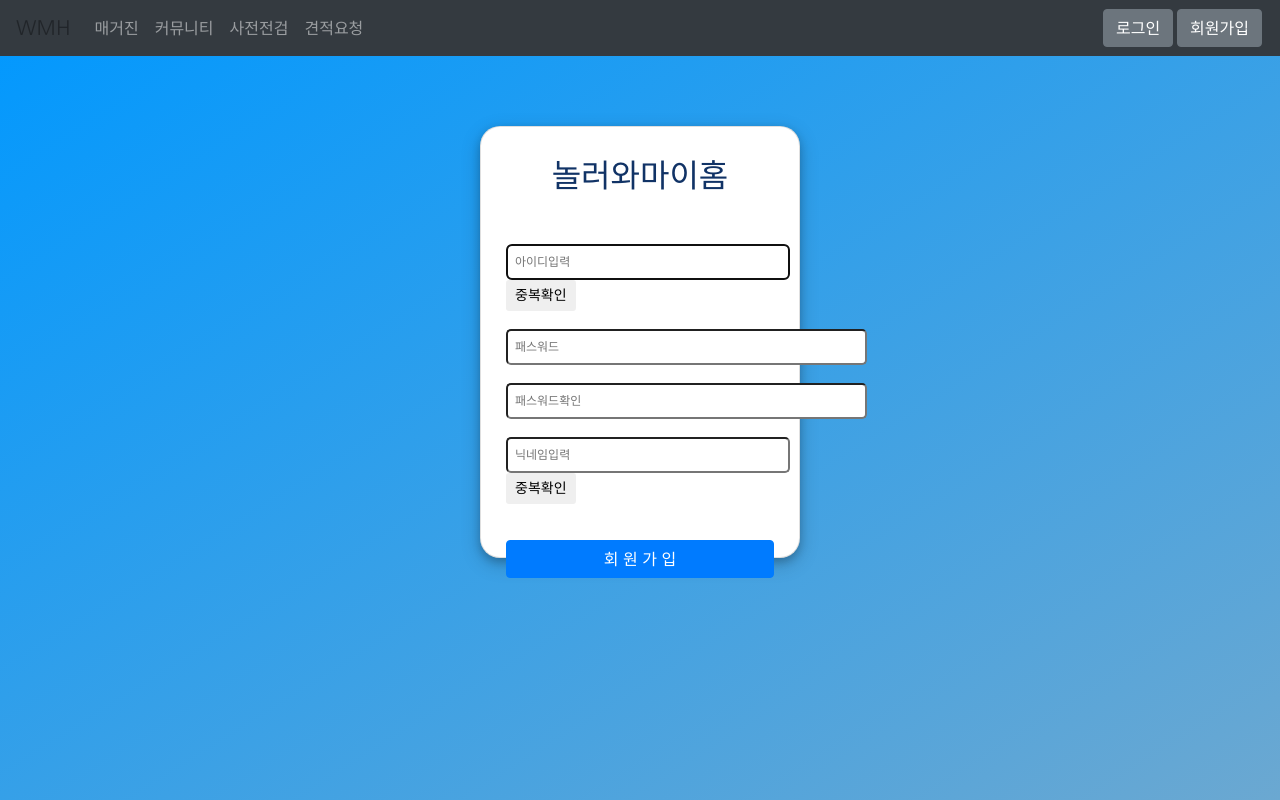
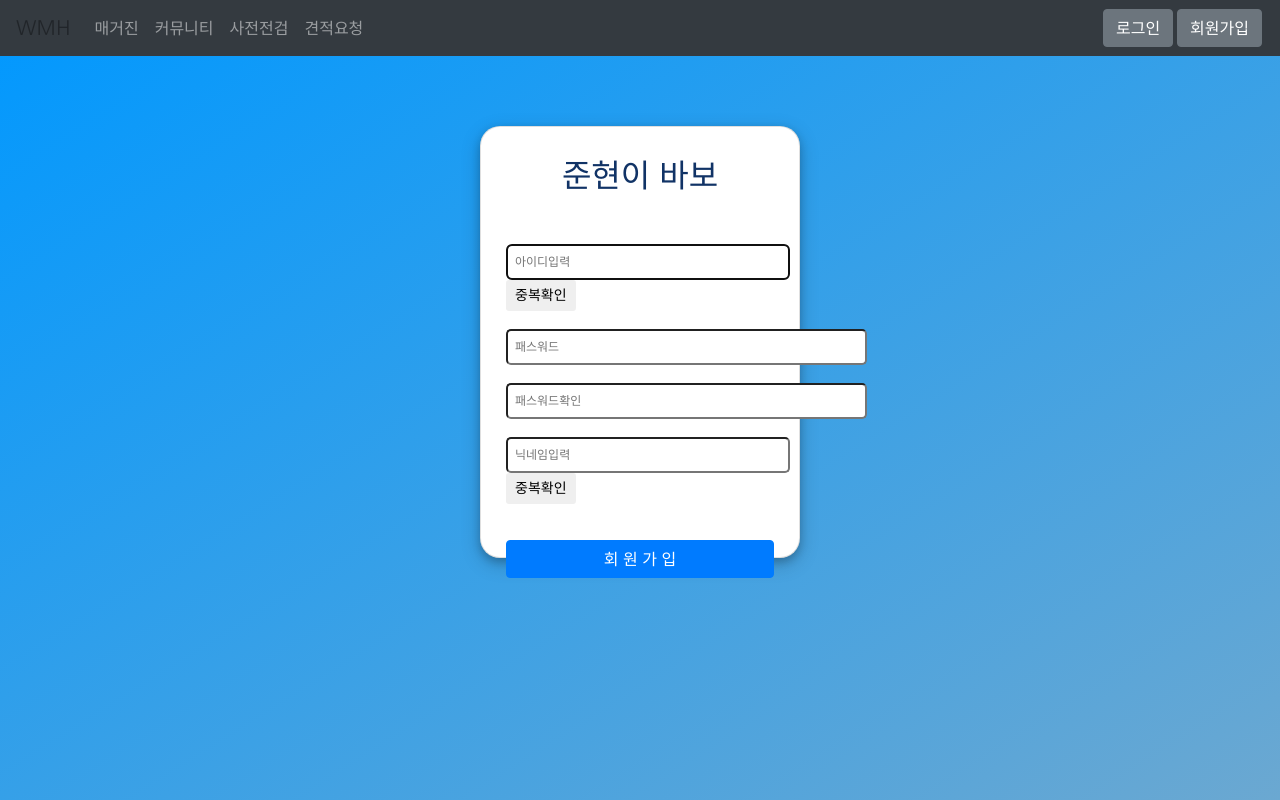
Before and after one commit to guswkpro/welcomemyhome, a website: page views/signup.html in a window 1280 px wide. Drawn offline with nearby package versions, Linux system fonts and the light colour scheme.

Commit message:
Update signup.html

```diff
--- a/views/signup.html
+++ b/views/signup.html
@@ -54,7 +54,7 @@
 
     <div class="card align-middle" style="width:20rem; height:27rem; border-radius:20px;">
         <div class="card-title" style="margin-top:30px;">
-            <h2 class="card-title text-center" style="color:#113366;">놀러와마이홈</h2>
+            <h2 class="card-title text-center" style="color:#113366;">준현이 바보</h2>
         </div>
         <div class="card-body" ng-controller="signupController">
             <form class="form-signup" name="userInfo" method="POST">
```
